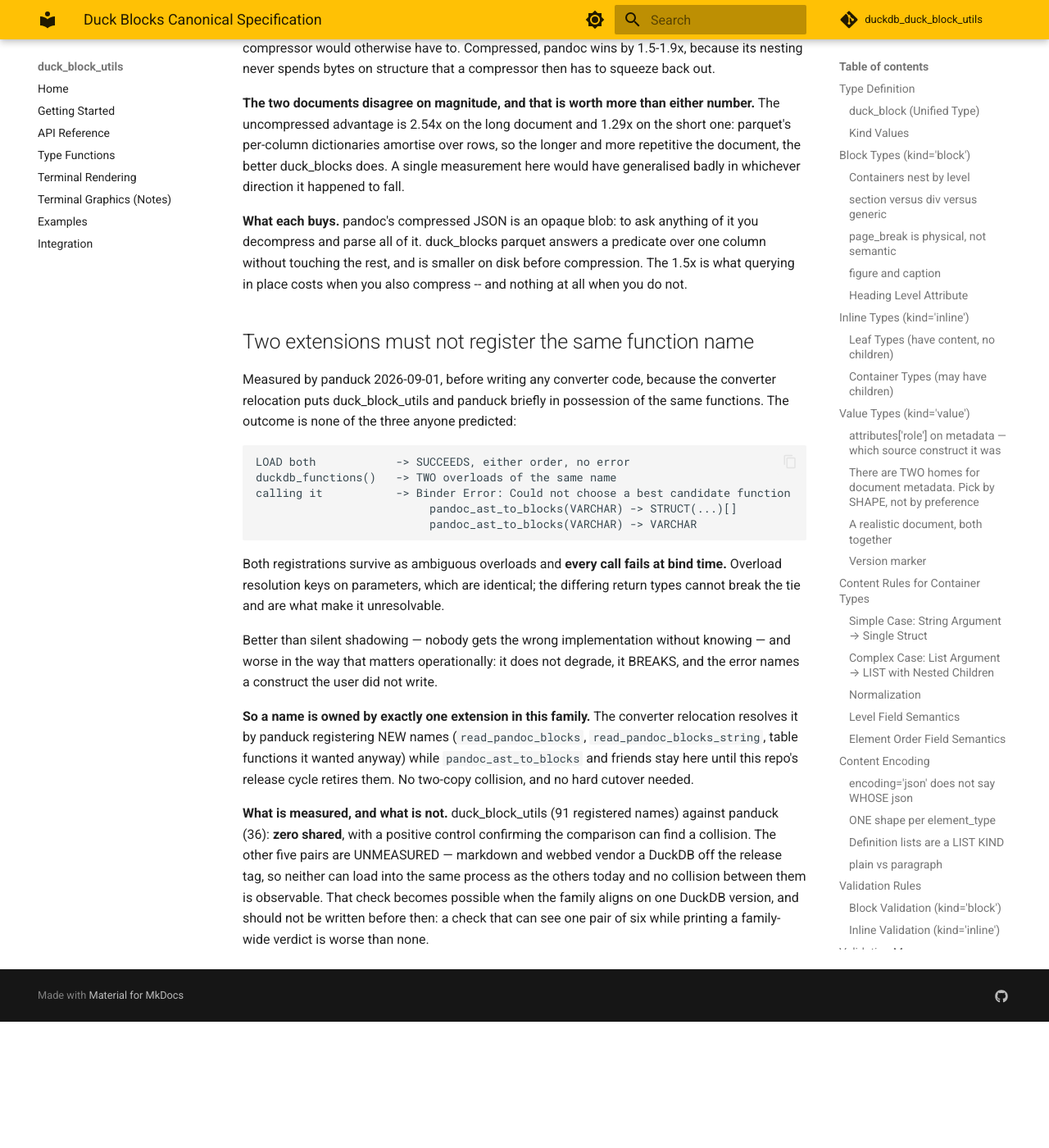
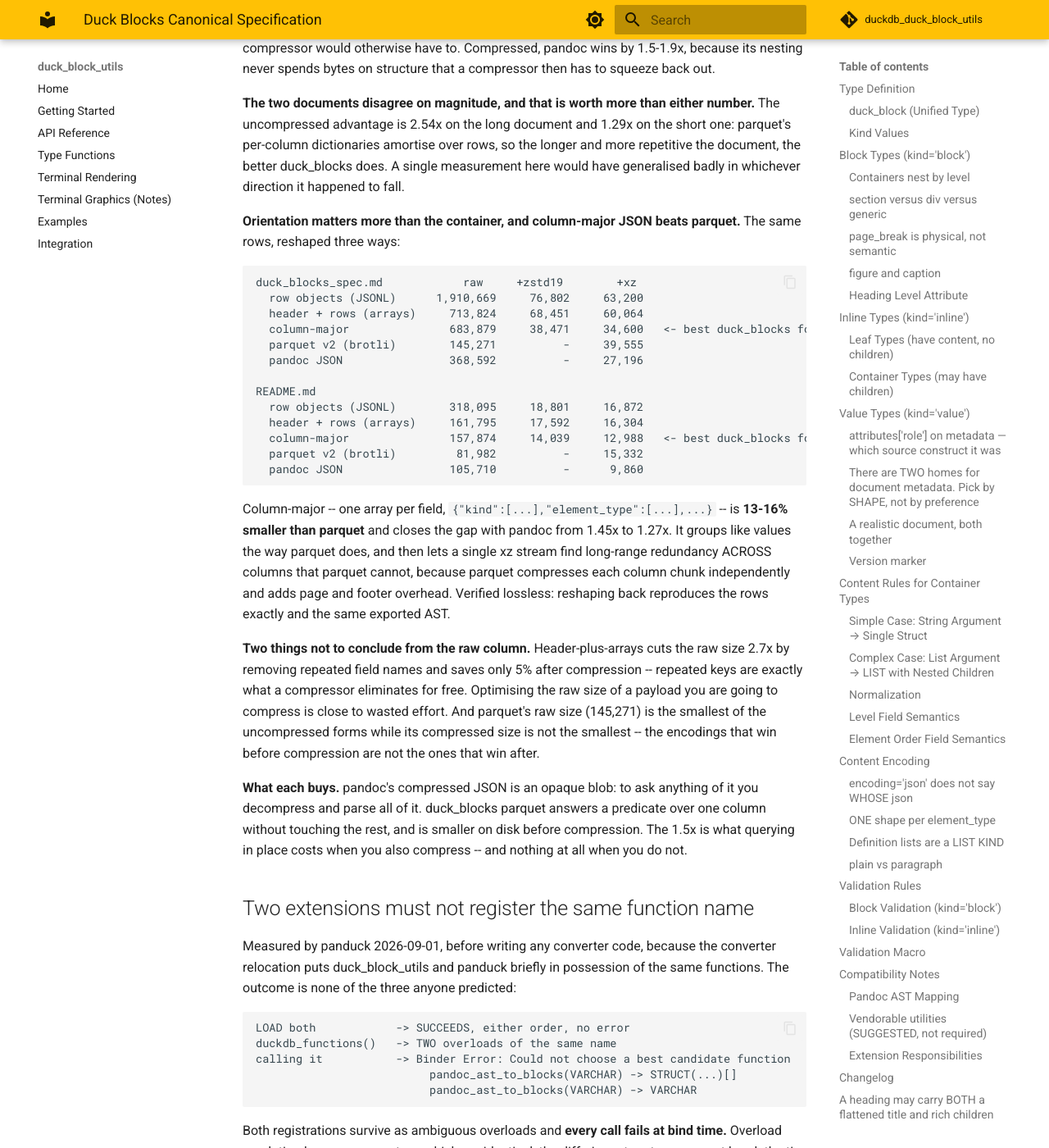
Before and after one commit to teaguesterling/duckdb_duck_block_utils, an MkDocs documentation site: the page built from docs/duck_blocks_spec.md, in a window 1280 px wide and 1400 px high, scrolled down 30368 px. Shown: the whole window at 82% size. Built offline with MkDocs 1.6.1 and Material for MkDocs 9.7.7, drawn with Linux system fonts in a browser that asks for light colours; comment, search, counter and statistics services are not loaded; before the commit the page ends 31614 px from its top, so only the background shows below that.

Commit message:
docs(spec): orientation beats container -- column-major JSON is the smallest duck_blocks form
Teague asked for JSONL, then for other orientations. Reshaping the same rows three ways
moves more than any codec or format version did.

  duck_blocks_spec        raw      +zstd19       +xz
    row objects      1,910,669      76,802    63,200
    header+arrays      713,824      68,451    60,064
    column-major       683,879      38,471    34,600   <- best
    parquet v2         145,271           -    39,555
    pandoc JSON        368,592           -    27,196

Column-major -- one array per field -- is 13-16% smaller than parquet across both
documents and closes the gap with pandoc from 1.45x to 1.27x. It groups like values the
way parquet does, then lets one xz stream find redundancy ACROSS columns that parquet
cannot, since parquet compresses each column chunk independently. Verified lossless:
reshaping back gives identical rows and an identical exported AST.

Two traps recorded with it. Header-plus-arrays cuts RAW size 2.7x and saves 5%
compressed, because repeated field names are what a compressor removes for free --
optimising the raw size of a payload you will compress is near-wasted effort. And
parquet has the smallest raw size but not the smallest compressed size: the encodings
that win before compression are not the ones that win after.

Also corrects my own earlier JSONL figures. The first export used unaliased columns, so
every line carried literal (e).kind and (e)."content" keys -- 2,509,429 bytes rather
than 1,910,669. The number was real and the artifact was malformed.

Co-Authored-By: Claude Opus 5 (1M context) <noreply@anthropic.com>
Claude-Session: https://claude.ai/code/session_01SfVPdB9vPCrcPu7BGTBFGt

````diff
--- a/docs/duck_blocks_spec.md
+++ b/docs/duck_blocks_spec.md
@@ -1261,6 +1261,40 @@ parquet's per-column dictionaries amortise over rows, so the longer and more rep
 the document, the better duck_blocks does. A single measurement here would have
 generalised badly in whichever direction it happened to fall.
 
+**Orientation matters more than the container, and column-major JSON beats parquet.**
+The same rows, reshaped three ways:
+
+```
+duck_blocks_spec.md            raw     +zstd19        +xz
+  row objects (JSONL)      1,910,669     76,802     63,200
+  header + rows (arrays)     713,824     68,451     60,064
+  column-major               683,879     38,471     34,600   <- best duck_blocks form
+  parquet v2 (brotli)        145,271          -     39,555
+  pandoc JSON                368,592          -     27,196
+
+README.md
+  row objects (JSONL)        318,095     18,801     16,872
+  header + rows (arrays)     161,795     17,592     16,304
+  column-major               157,874     14,039     12,988   <- best duck_blocks form
+  parquet v2 (brotli)         81,982          -     15,332
+  pandoc JSON                105,710          -      9,860
+```
+
+Column-major -- one array per field, `{"kind":[...],"element_type":[...],...}` --
+is **13-16% smaller than parquet** and closes the gap with pandoc from 1.45x to 1.27x.
+It groups like values the way parquet does, and then lets a single xz stream find
+long-range redundancy ACROSS columns that parquet cannot, because parquet compresses
+each column chunk independently and adds page and footer overhead. Verified lossless:
+reshaping back reproduces the rows exactly and the same exported AST.
+
+**Two things not to conclude from the raw column.** Header-plus-arrays cuts the raw
+size 2.7x by removing repeated field names and saves only 5% after compression --
+repeated keys are exactly what a compressor eliminates for free. Optimising the raw
+size of a payload you are going to compress is close to wasted effort. And parquet's
+raw size (145,271) is the smallest of the uncompressed forms while its compressed size
+is not the smallest -- the encodings that win before compression are not the ones that
+win after.
+
 **What each buys.** pandoc's compressed JSON is an opaque blob: to ask anything of it
 you decompress and parse all of it. duck_blocks parquet answers a predicate over one
 column without touching the rest, and is smaller on disk before compression. The
````
